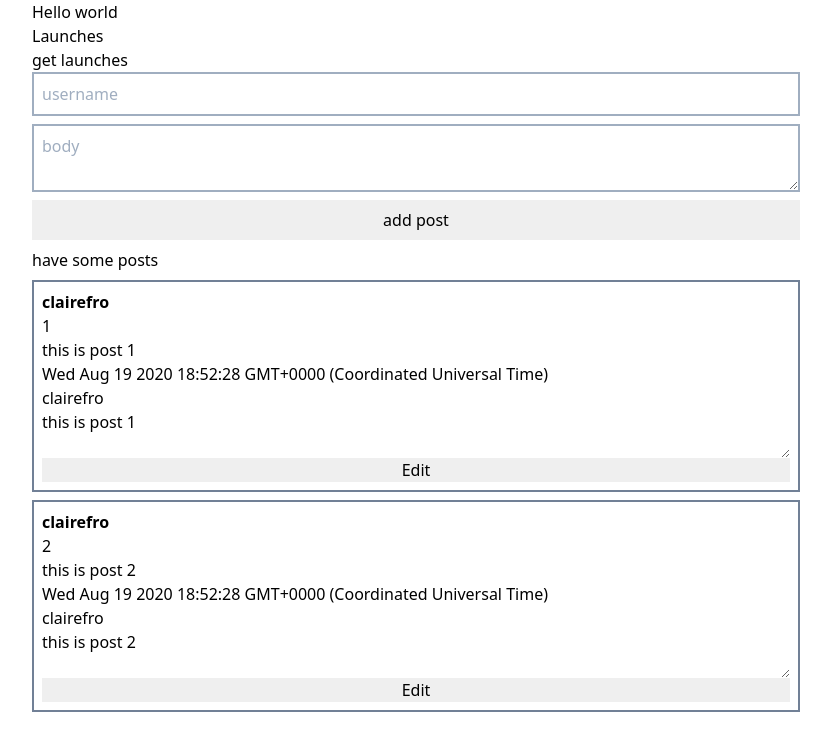
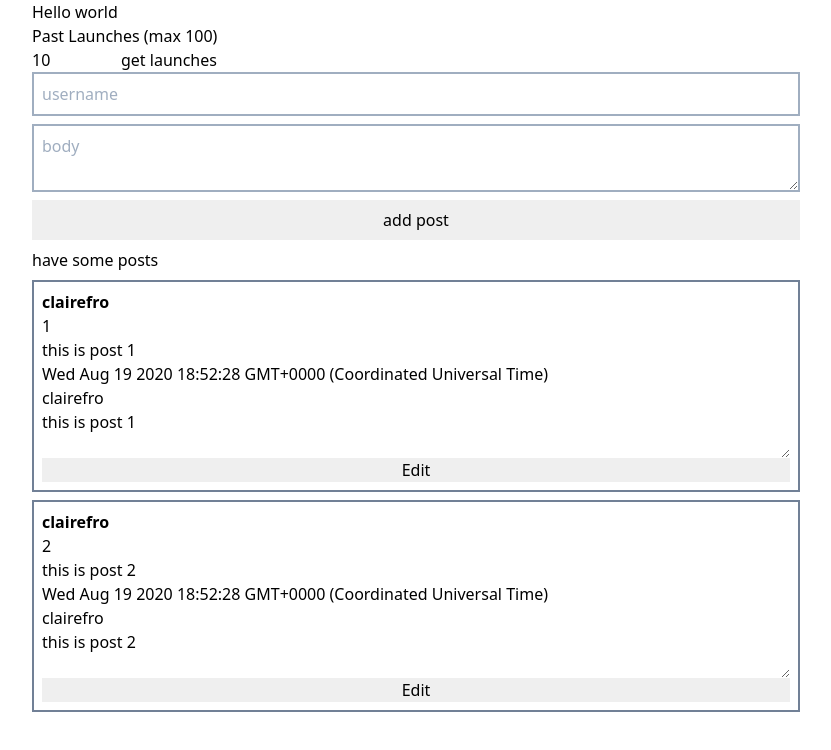
Before and after one commit to Folkwise-io/MintbeanPlatformV3-frontend, a React app: page / in a window 1280 px wide. Shown: the top 750 px of the page, without its empty margins (224-1055 px from the left). Built offline with nearby package versions, Linux system fonts and the light colour scheme.

Commit message:
allow dynamic fetch

```diff
--- a/src/daos/LaunchDao.ts
+++ b/src/daos/LaunchDao.ts
@@ -5,7 +5,7 @@ interface LaunchRaw {
   mission_name: string;
 }
 
-const getLaunches = (): Promise<Launch[]> => {
+const getLaunches = (qty: number): Promise<Launch[]> => {
   return new Promise((resolve, reject) => {
     axios({
       url: "https://api.spacex.land/graphql",
@@ -13,7 +13,7 @@ const getLaunches = (): Promise<Launch[]> => {
       data: {
         query: `
         query PastLaunches {
-          launchesPast(limit: 10) {
+          launchesPast(limit: ${qty}) {
             mission_name
           }
         }
--- a/src/services/launchService.ts
+++ b/src/services/launchService.ts
@@ -1,6 +1,6 @@
 import LaunchDao from "../daos/LaunchDao";
 import { Launch } from "../types/Launch";
 
-export const getLaunches = (): Promise<Launch[]> => {
-  return LaunchDao.getLaunches();
+export const getLaunches = (qty: number): Promise<Launch[]> => {
+  return LaunchDao.getLaunches(qty);
 };
--- a/src/state/actions/launchActions.ts
+++ b/src/state/actions/launchActions.ts
@@ -4,19 +4,16 @@ import { Launch } from "../../types/Launch";
 
 type DispatchLaunchActionsTypes = (dispatch: any) => (dispatch: any) => LaunchActionsTypes;
 
-export function setLaunches(): DispatchLaunchActionsTypes {
-  // return {
-  // type: SET_LAUNCHES,
-  // launches: await promise,
-  // };
-
+export function setLaunches(qty: number): DispatchLaunchActionsTypes {
   return (dispatch: any) => {
-    return LaunchDao.getLaunches().then((launches: Launch[]) => {
-      return dispatch({
-        type: SET_LAUNCHES,
-        launches,
-      });
-    });
+    return LaunchDao.getLaunches(qty)
+      .then((launches: Launch[]) => {
+        return dispatch({
+          type: SET_LAUNCHES,
+          launches,
+        });
+      })
+      .catch((err: any) => alert(err));
   };
 }
 
--- a/src/views/features/Launch/LaunchComponent.tsx
+++ b/src/views/features/Launch/LaunchComponent.tsx
@@ -1,14 +1,9 @@
 import React, { FC } from "react";
-import { Launch } from "../../../types/Launch";
 
 type LaunchComponentProps = {
   missionName: string;
 };
 
-const LaunchComponent: FC<LaunchComponentProps> = ({ missionName }: LaunchComponentProps) => (
-  <div>
-    <p>{missionName}</p>
-  </div>
-);
+const LaunchComponent: FC<LaunchComponentProps> = ({ missionName }: LaunchComponentProps) => <p>{missionName}</p>;
 
 export default LaunchComponent;
--- a/src/views/features/Launches/LaunchesComponent.tsx
+++ b/src/views/features/Launches/LaunchesComponent.tsx
@@ -1,20 +1,35 @@
-import React, { FC } from "react";
+import React, { FC, useState } from "react";
 import { Launch } from "../../../types/Launch";
 import LaunchComponent from "../Launch/LaunchComponent";
 
 type LaunchesComponentProps = {
   launches: Launch[];
-  dispatchSetLaunches: () => void;
+  dispatchSetLaunches: (qty: number) => void;
 };
 
-const LaunchesComponent: FC<LaunchesComponentProps> = ({ launches, dispatchSetLaunches }: LaunchesComponentProps) => (
-  <div>
-    <h2>Launches</h2>
-    <button onClick={dispatchSetLaunches}>get launches</button>
-    {launches.map((l, i) => (
-      <LaunchComponent key={i} missionName={l.missionName} />
-    ))}
-  </div>
-);
+const LaunchesComponent: FC<LaunchesComponentProps> = ({ launches, dispatchSetLaunches }: LaunchesComponentProps) => {
+  const [qty, setQty] = useState(10);
+
+  const changeHandler = (event: any) => {
+    event.persist();
+
+    setQty(event.target.value);
+  };
+
+  return (
+    <div>
+      <h2>Past Launches (max 100)</h2>
+      <input name="qty" type="number" min="0" max="100" onChange={changeHandler} value={qty} />
+      <button onClick={() => dispatchSetLaunches(qty)}>get launches</button>
+      <ol className="list-decimal">
+        {launches.map((l, i) => (
+          <li key={i}>
+            <LaunchComponent missionName={l.missionName} />
+          </li>
+        ))}
+      </ol>
+    </div>
+  );
+};
 
 export default LaunchesComponent;
--- a/src/views/features/Launches/LaunchesContainer.tsx
+++ b/src/views/features/Launches/LaunchesContainer.tsx
@@ -7,7 +7,7 @@ import { Launch } from "../../../types/Launch";
 
 interface LaunchesContainerProps {
   launches: Launch[];
-  dispatchSetLaunches: () => void;
+  dispatchSetLaunches: (qty: number) => void;
 }
 
 const mapStateToProps = (state: StoreState) => {
@@ -19,15 +19,15 @@ const mapStateToProps = (state: StoreState) => {
 };
 
 const mapDispatchToProps = (dispatch: any) => ({
-  dispatchSetLaunches: (): void => dispatch(setLaunches()),
+  dispatchSetLaunches: (qty: number): void => dispatch(setLaunches(qty)),
 });
 
 const LaunchesContainer: FC<LaunchesContainerProps> = ({
   launches,
   dispatchSetLaunches,
 }: LaunchesContainerProps): React.ReactElement => {
-  const setLaunches = (): void => {
-    dispatchSetLaunches();
+  const setLaunches = (qty: number): void => {
+    dispatchSetLaunches(qty);
   };
 
   return <LaunchesComponent launches={launches} dispatchSetLaunches={setLaunches} />;
```
